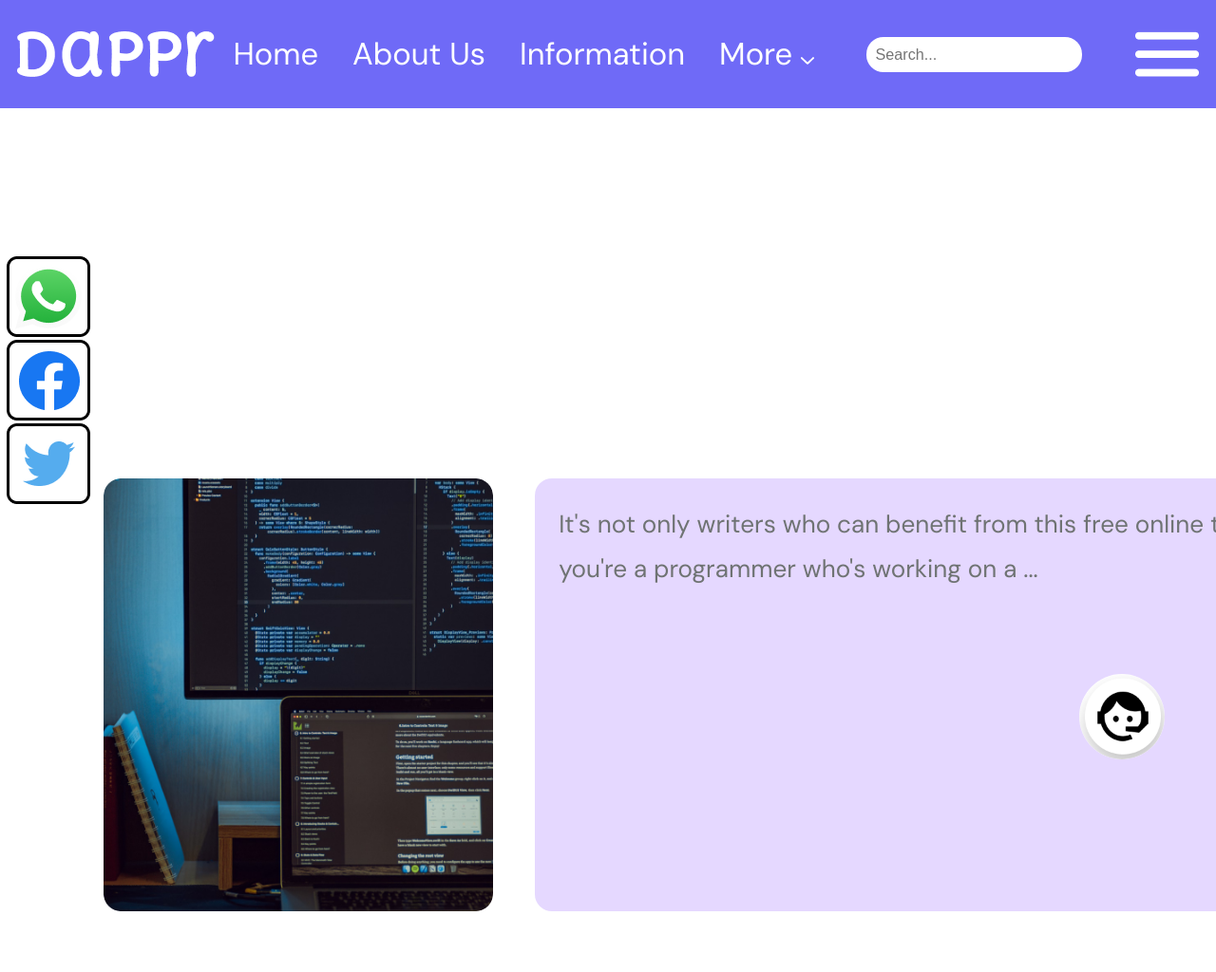
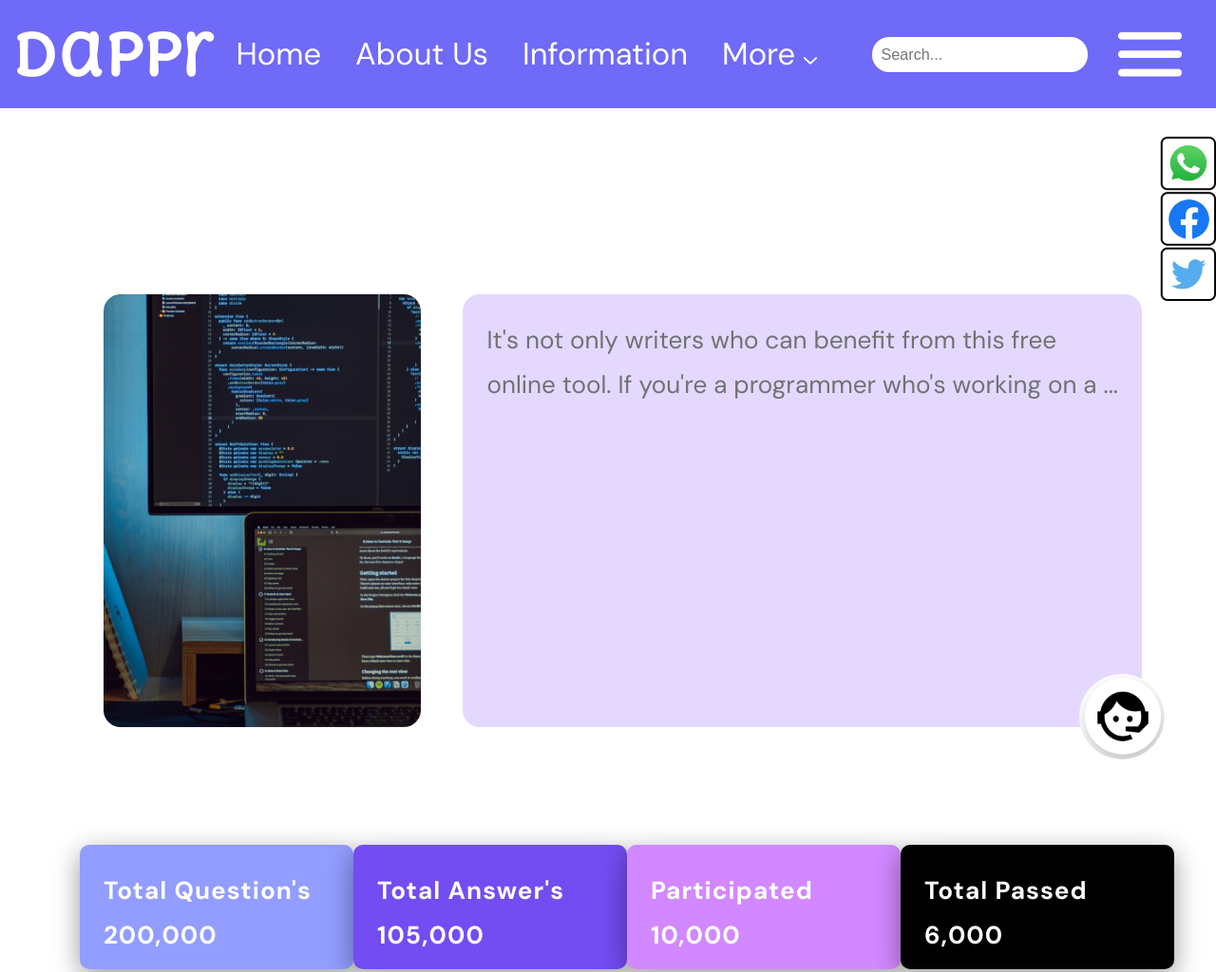
Before and after one commit to shishir-ps/Micro_Projects, a plain HTML site: page index.html in a window 1280 px wide. Shown: the top 1024 px of the page at 95% size. Drawn offline with Linux system fonts and the light colour scheme.

Commit message:
aligned the icons to right

```diff
--- a/index.html
+++ b/index.html
@@ -1,5 +1,6 @@
 <!DOCTYPE html>
 <html lang="en">
+
 <head>
     <meta charset="UTF-8">
     <meta name="viewport" content="width=device-width, initial-scale=1.0">
@@ -9,19 +10,20 @@
 
 <body>
     <div class="header">
-        <img src= "public\dappr.png" alt="Dappr Logo" class="logo-image">
+        <img src="public\dappr.png" alt="Dappr Logo" class="logo-image">
         <nav class="nav">
             <a href="#">Home</a>
             <a href="#">About Us</a>
             <a href="#">Information</a>
             <a href="#">More
-              <img src= "public\Vector.png" alt="Vector" class="More-vector"></a>
+                <img src="public\Vector.png" alt="Vector" class="More-vector"></a>
         </nav>
         <input type="text" class="search-box" placeholder="Search...">
-          <img src= "public\Vector-1.png" alt="Vector1" class="Menu-image">
+        <img src="public\Vector-1.png" alt="Vector1" class="Menu-image">
     </div>
+
         <div class="sticky-div">
-        <img src= "public\Frame 1.png" alt="Vector1" class="">
+            <img src="public\Frame 1.png" alt="Vector1" class="social-icons">
         </div>
 
         <div class="outermost-container">
@@ -31,7 +33,7 @@
             <div class="top-container">
 
                 <div class="code-image">
-                  <img src= "public\image 4.png" alt="lappy image" >
+                    <img src="public\image 4.png" alt="lappy image">
                 </div>
                 <div class="image-side-content">
                     It's not only writers who can benefit from this free online tool.
@@ -59,7 +61,7 @@
 
                 <div class="contact-info">
                     <div class="info">
-                <h2 >Your information</h2>
+                        <h2>Your information</h2>
                         <p> <span> Name : </span> Atul Singhal</p>
                         <p> <span> Email : </span> atul@gmail.com</p>
                         <p> <span> Phone : </span> +91 8131424888</p>
@@ -81,5 +83,7 @@
         </div>
 
 
+
 </body>
+
 </html>
--- a/style-dappr.css
+++ b/style-dappr.css
@@ -1,9 +1,12 @@
 @import url('https://fonts.googleapis.com/css2?family=DM+Sans:wght@400;700&family=Inter:wght@700&family=Roboto:wght@400;500&display=swap');
 
 
-html {
+
+html, body {
     font-size: 9px;
-}
+    margin: 0;
+    padding: 0;
+  }
 
 * {
     box-sizing: border-box;
@@ -48,24 +51,31 @@ html {
     line-height: 4.743rem;
     text-align: left;
 }
+.Menu-image{
+    margin-right: 2rem;
+}
 
 .search-box {
     padding: 1rem;
     border-radius: 2rem;
     border: none;
     font-size: 1.8rem;
-    margin-right: 4rem;
+    margin-right: 1rem;
 }
 
-.outermost-container {
-    width: 154.2rem;
-    margin-left: 9.3rem;
-    margin-right: 9.3rem;
-    margin-top: 0rem;
-    margin-bottom: 20rem;
-    display: flex;
-    flex-direction: column;
+.outermost-container{
+/* width: 154.2rem; */
+width: 90%;
+height: 169.5rem;
+margin-left: 9.3rem ;
+margin-right: 9.3rem ;
+margin-top: 28.9rem;
+margin-bottom: 20rem;
+display: flex;
+flex-direction: column;
 }
+
+
 
 .top-container {
     width: 100%;
@@ -241,12 +251,17 @@ html {
     object-fit: cover;
 }
 .sticky-div {
-    width: 8.8rem;
-    height: 26rem;
+
     position: sticky;
-    margin-right: 0px;
+    float: right;
     top: 16rem;
-    margin-top: 30rem;
+    margin-top: 15rem;
     z-index: 1000;
 
+
 }
+.social-icons {
+    width: 7rem; /* Adjust the width as needed */
+    height: auto; /* Maintains aspect ratio */
+    object-fit: contain; /* Ensures the image scales nicely */
+}
```
Lines whose indentation alone changed are shown as unchanged.
